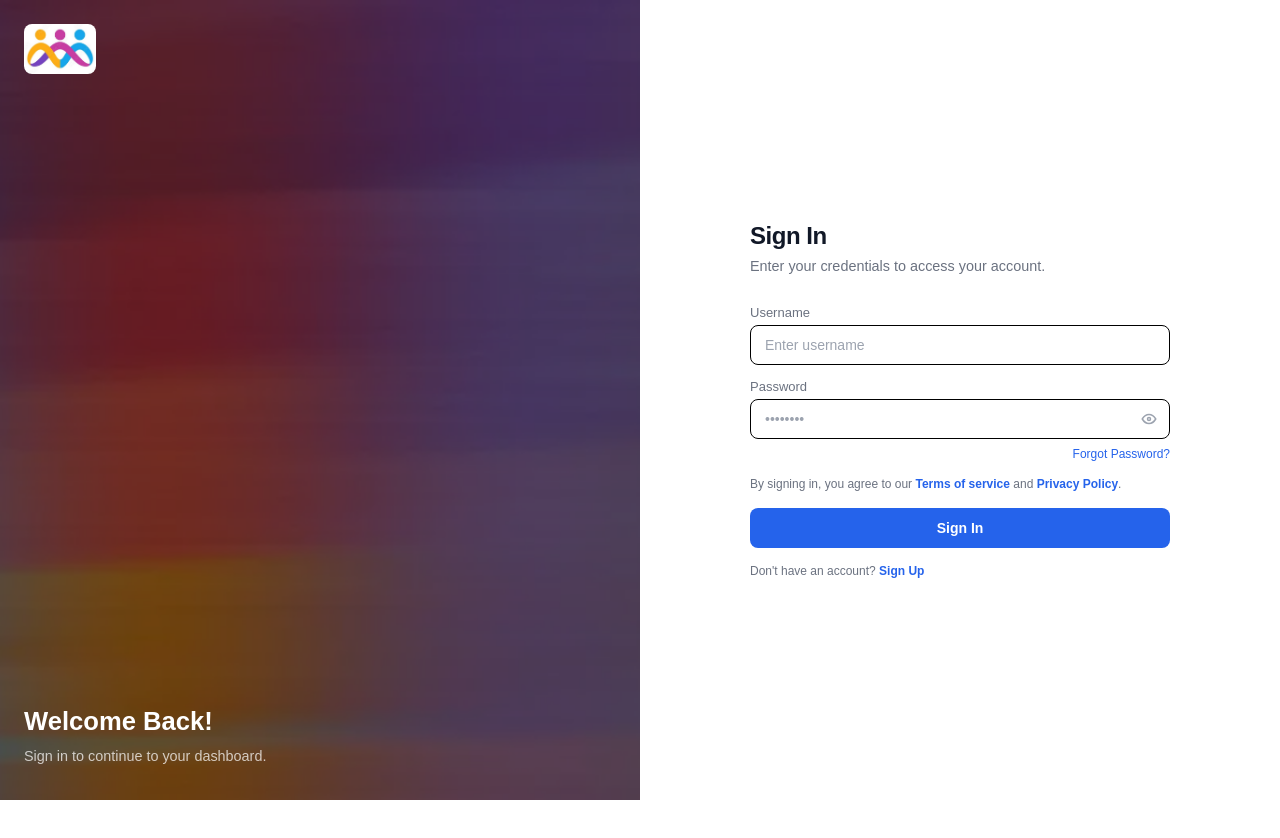
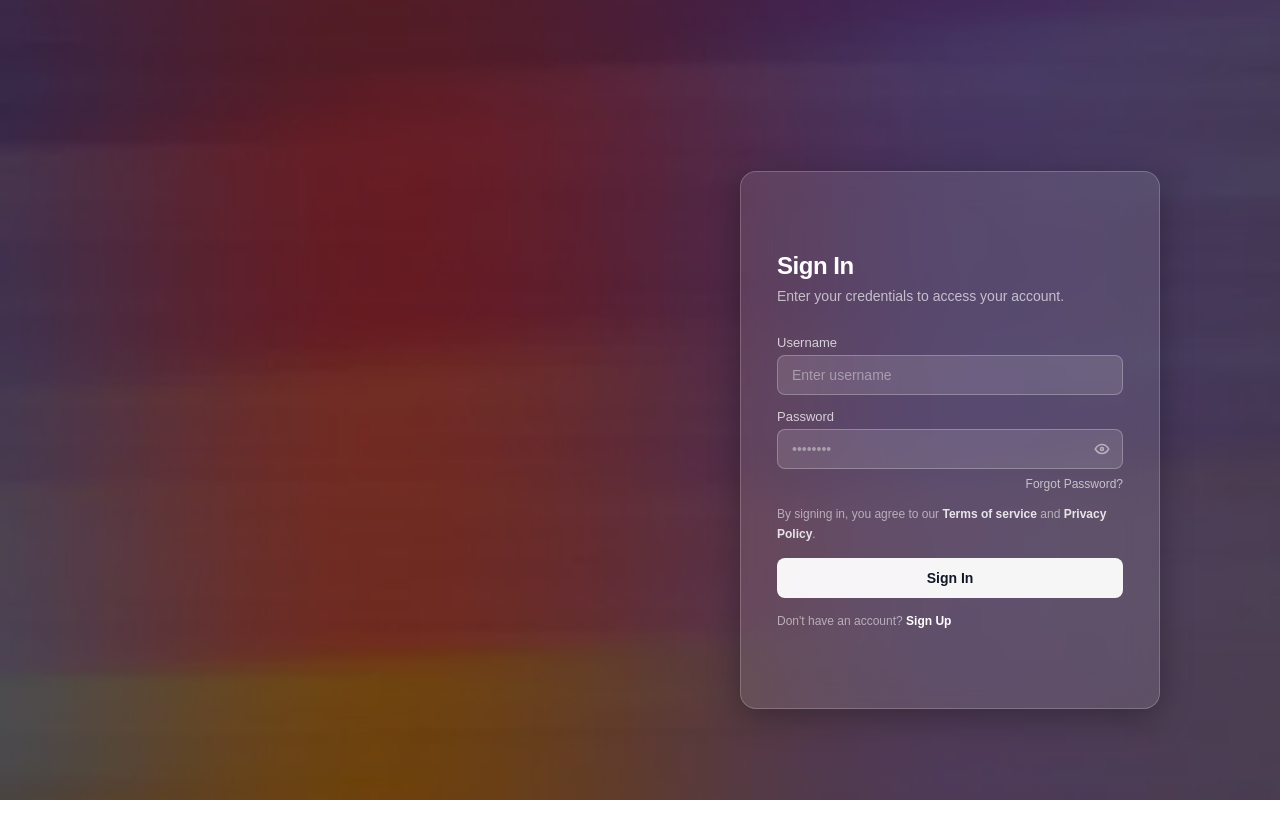
Before and after one commit to Kristalmdh7535/sooriConstruction, a Next.js app: page /login in a window 1280 px wide. Shown: the top 838 px of the page. Before the commit the page ends 800 px from the top, so only its background shows below. Built offline with nearby package versions, Linux system fonts and the light colour scheme.

Commit message:
Login/ register class

```diff
--- a/package.json
+++ b/package.json
@@ -9,6 +9,7 @@
     "lint": "eslint"
   },
   "dependencies": {
+    "gsap": "^3.15.0",
     "next": "16.2.9",
     "react": "19.2.4",
     "react-dom": "19.2.4",
--- a/src/app/login/login.module.css
+++ b/src/app/login/login.module.css
@@ -1,90 +1,45 @@
 .main {
   flex: 1;
   min-height: 100vh;
+  position: relative;
   display: flex;
-  flex-direction: row;
+  align-items: center;
+  justify-content: flex-end;
+  padding: 40px 60px;
 }
 
-.imageSide {
-  display: none;
-  position: relative;
-  width: 50%;
-  flex-shrink: 0;
-  overflow: hidden;
-  order: 1;
-}
-
-@media (min-width: 1024px) {
-  .imageSide {
-    display: block;
-  }
-}
-
-.image {
-  position: absolute;
+.bgImage {
+  position: fixed;
   inset: 0;
   width: 100%;
   height: 100%;
   object-fit: cover;
   object-position: center;
+  z-index: 0;
 }
 
-.imageOverlay {
-  position: absolute;
+.bgOverlay {
+  position: fixed;
   inset: 0;
   background: rgba(0, 0, 0, 0.55);
+  z-index: 1;
 }
 
-.imageContent {
-  position: absolute;
-  inset: 0;
-  display: flex;
-  flex-direction: column;
-  justify-content: space-between;
-  padding: 24px;
+.formCard {
+  position: relative;
+  z-index: 2;
+  width: 100%;
+  max-width: 420px;
+  background: rgba(255, 255, 255, 0.1);
+  backdrop-filter: blur(16px);
+  -webkit-backdrop-filter: blur(16px);
+  border: 1px solid rgba(255, 255, 255, 0.2);
+  border-radius: 16px;
+  padding: 80px 36px;
+  box-shadow: 0 8px 32px rgba(0, 0, 0, 0.3);
 }
 
-.logoImg {
-  width: 72px;
-  border-radius: 8px;
-  display: block;
-}
-
-.imageText {
-  padding-bottom: 8px;
-}
-
-.imageHeading {
-  font-size: 1.6rem;
-  font-weight: 700;
-  color: white;
-  margin: 0 0 8px;
-  line-height: 1.25;
-}
-
-.imageSubtext {
-  font-size: 0.9rem;
-  color: rgba(255, 255, 255, 0.72);
-  margin: 0;
-  max-width: 280px;
-  line-height: 1.5;
-}
-
-.formSide {
-  flex: 1;
-  min-height: 100vh;
-  display: flex;
-  align-items: center;
-  justify-content: center;
-  background: white;
-  padding: 40px 24px;
-  order: 2;
-}
-
-.formInner {
-  width: 100%;
-  max-width: 420px;
-}
+/* ─── Header ─── */
 
 .formHeader {
   margin-bottom: 28px;
@@ -93,17 +48,19 @@
 .title {
   font-size: 1.5rem;
   font-weight: 700;
-  color: #111827;
+  color: #ffffff;
   margin: 0 0 6px;
   letter-spacing: -0.02em;
 }
 
 .subtitle {
-  font-size: 0.9rem;
-  color: #6b7280;
+  font-size: 0.875rem;
+  color: rgba(255, 255, 255, 0.65);
   margin: 0;
   line-height: 1.5;
 }
+
+/* ─── Form ─── */
 
 .form {
   display: flex;
@@ -120,31 +77,33 @@
   margin-bottom: 5px;
   font-size: 13px;
   font-weight: 500;
-  color: #6b7280;
+  color: rgba(255, 255, 255, 0.75);
 }
 
 .field input {
   height: 40px;
   padding: 0 14px;
-  background: white;
-  color: #111827;
-  border: 1px solid #000000;
+  background: rgba(255, 255, 255, 0.12);
+  color: #ffffff;
+  border: 1px solid rgba(255, 255, 255, 0.25);
   border-radius: 8px;
   font-size: 14px;
   width: 100%;
   box-sizing: border-box;
-  transition: box-shadow 0.2s ease;
+  transition: box-shadow 0.2s ease, border-color 0.2s ease;
 }
 
 .field input::placeholder {
-  color: #9ca3af;
+  color: rgba(255, 255, 255, 0.4);
 }
 
 .field input:focus {
   outline: none;
-  border-color: #000;
-  box-shadow: 0 0 0 3px rgba(59, 130, 246, 0.2);
+  border-color: rgba(255, 255, 255, 0.6);
+  box-shadow: 0 0 0 3px rgba(255, 255, 255, 0.1);
 }
+
+/* ─── Password ─── */
 
 .passwordWrapper {
   position: relative;
@@ -165,7 +124,7 @@
   padding: 0;
   display: flex;
   align-items: center;
-  color: #9ca3af;
+  color: rgba(255, 255, 255, 0.5);
   line-height: 0;
 }
 
@@ -175,46 +134,52 @@
 }
 
 .toggleBtn:hover {
-  color: #6b7280;
+  color: rgba(255, 255, 255, 0.85);
 }
+
+/* ─── Forgot password ─── */
 
 .forgotLink {
   font-size: 12px;
   font-weight: 500;
-  color: #2563eb;
+  color: rgba(255, 255, 255, 0.65);
   text-align: right;
   margin-top: -6px;
 }
 
 .forgotLink:hover {
-  text-decoration: underline;
+  color: #ffffff;
 }
+
+/* ─── Terms ─── */
 
 .terms {
   font-size: 12px;
-  color: #6b7280;
+  color: rgba(255, 255, 255, 0.55);
   margin: 0;
   line-height: 1.6;
 }
 
 .termsLink {
-  color: #2563eb;
+  color: rgba(255, 255, 255, 0.85);
   font-weight: 600;
 }
 
 .termsLink:hover {
-  color: #6b7280;
+  color: #ffffff;
 }
+
+/* ─── Submit ─── */
 
 .submitBtn {
   width: 100%;
   height: 40px;
-  background: #2563eb;
-  color: white;
+  background: rgba(255, 255, 255, 0.95);
+  color: #111827;
   border: none;
   border-radius: 8px;
   font-size: 14px;
-  font-weight: 600;
+  font-weight: 700;
   cursor: pointer;
   transition: opacity 0.2s ease;
 }
@@ -224,26 +189,30 @@
 }
 
 .submitBtn:disabled {
-  opacity: 0.6;
+  opacity: 0.5;
   cursor: not-allowed;
 }
+
+/* ─── Footer ─── */
 
 .footerText {
   text-align: left;
   margin-top: 16px;
   font-size: 12px;
   font-weight: 500;
-  color: #6b7280;
+  color: rgba(255, 255, 255, 0.55);
 }
 
 .link {
-  color: #2563eb;
-  font-weight: 600;
+  color: #ffffff;
+  font-weight: 700;
 }
 
 .link:hover {
-  color: #6b7280;
+  text-decoration: underline;
 }
+
+/* ─── Alerts ─── */
 
 .error,
 .success {
@@ -255,20 +224,19 @@
 
 .error {
   color: #fda4af;
-  background: #881337;
+  background: rgba(136, 19, 55, 0.7);
 }
 
 .success {
   color: #86efac;
-  background: #14532d;
+  background: rgba(20, 83, 45, 0.7);
 }
 
-@media (max-width: 1023px) {
+/* ─── Mobile ─── */
+
+@media (max-width: 768px) {
   .main {
-    flex-direction: column;
-  }
-
-  .formSide {
-    min-height: 100vh;
+    justify-content: center;
+    padding: 24px 16px;
   }
 }
--- a/src/app/login/login.tsx
+++ b/src/app/login/login.tsx
@@ -65,32 +65,15 @@ export default function LoginForm() {
 
   return (
     <main className={styles.main}>
-
-      {/* LEFT: image panel */}
-      <div className={styles.imageSide}>
       <img
         src="/images/RegisterBackground.jpg"
         alt=""
         aria-hidden="true"
-          className={styles.image}
+        className={styles.bgImage}
       />
-        <div className={styles.imageOverlay} />
-        <div className={styles.imageContent}>
-          <a href="/">
-            <img src="/images/logo.jpg" alt="logo" className={styles.logoImg} />
-          </a>
-          <div className={styles.imageText}>
-            <h2 className={styles.imageHeading}>Welcome Back!</h2>
-            <p className={styles.imageSubtext}>
-              Sign in to continue to your dashboard.
-            </p>
-          </div>
-        </div>
-      </div>
+      <div className={styles.bgOverlay} />
 
-      {/* RIGHT: form panel */}
-      <div className={styles.formSide}>
-        <div className={styles.formInner}>
+      <div className={styles.formCard}>
         <div className={styles.formHeader}>
           <h1 className={styles.title}>Sign In</h1>
           <p className={styles.subtitle}>
@@ -168,8 +151,6 @@ export default function LoginForm() {
           <a href="/register" className={styles.link}>Sign Up</a>
         </p>
       </div>
-      </div>
-
     </main>
   );
 }
--- a/src/app/register/register.module.css
+++ b/src/app/register/register.module.css
@@ -1,116 +1,63 @@
-/* ─── Page shell: full viewport, two halves ─── */
-
 .main {
   flex: 1;
   min-height: 100vh;
+  position: relative;
   display: flex;
-  flex-direction: row;
+  align-items: center;
+  justify-content: flex-end;
+  padding: 40px 60px;
 }
 
-/* ─── Left: image panel ─── */
-
-.imageSide {
-  display: none;
-  position: relative;
-  width: 50%;
-  flex-shrink: 0;
-  overflow: hidden;
-  order: 1;
-}
-
-@media (min-width: 1024px) {
-  .imageSide {
-    display: block;
-  }
-}
-
-.image {
-  position: absolute;
+.bgImage {
+  position: fixed;
   inset: 0;
   width: 100%;
   height: 100%;
   object-fit: cover;
   object-position: center;
+  z-index: 0;
 }
 
-.imageOverlay {
-  position: absolute;
+.bgOverlay {
+  position: fixed;
   inset: 0;
   background: rgba(0, 0, 0, 0.55);
+  z-index: 1;
 }
 
-.imageContent {
-  position: absolute;
-  inset: 0;
-  display: flex;
-  flex-direction: column;
-  justify-content: space-between;
-  padding: 24px;
-}
+/* ─── Glass form card ─── */
 
-.logo img {
-  width: 2px;
-  border-radius: 8px;
-  display: block;
-}
-
-.imageText {
-  padding-bottom: 8px;
-}
-
-.imageHeading {
-  font-size: 1.6rem;
-  font-weight: 700;
-  color: white;
-  margin: 0 0 8px;
-  line-height: 1.25;
-}
-
-.imageSubtext {
-  font-size: 0.9rem;
-  color: rgba(255, 255, 255, 0.72);
-  margin: 0;
-  max-width: 280px;
-  line-height: 1.5;
-}
-
-/* ─── Right: form panel ─── */
-
-.formSide {
-  flex: 1;
-  min-height: 100vh;
-  display: flex;
-  align-items: center;
-  justify-content: center;
-  background: white;
-  padding: 40px 24px;
-  order: 2;
-}
-
-/* ─── Inner white card (floats centered on the right panel) ─── */
-
-.formInner {
+.formCard {
+  position: relative;
+  z-index: 2;
   width: 100%;
-  max-width: 420px;
+  max-width: 460px;
+  background: rgba(255, 255, 255, 0.1);
+  backdrop-filter: blur(16px);
+  -webkit-backdrop-filter: blur(16px);
+  border: 1px solid rgba(255, 255, 255, 0.2);
+  border-radius: 16px;
+  padding: 36px 36px;
+  box-shadow: 0 8px 32px rgba(0, 0, 0, 0.3);
 }
 
 /* ─── Header ─── */
 
 .formHeader {
-  margin-bottom: 28px;
+  margin-bottom: 24px;
 }
 
 .title {
   font-size: 1.5rem;
   font-weight: 700;
-  color: #111827;
+  color: #ffffff;
   margin: 0 0 6px;
   letter-spacing: -0.02em;
 }
 
 .subtitle {
-  font-size: 0.9rem;
-  color: #6b7280;
+  font-size: 0.875rem;
+  color: rgba(255, 255, 255, 0.65);
   margin: 0;
   line-height: 1.5;
 }
@@ -120,7 +67,7 @@
 .form {
   display: flex;
   flex-direction: column;
-  gap: 14px;
+  gap: 12px;
 }
 
 .row {
@@ -138,16 +85,16 @@
   margin-bottom: 5px;
   font-size: 13px;
   font-weight: 500;
-  color: #6b7280;
+  color: rgba(255, 255, 255, 0.75);
 }
 
 .field input,
 .field select {
   height: 40px;
   padding: 0 14px;
-  background: white;
-  color: #111827;
-  border: 1px solid #000000;
+  background: rgba(255, 255, 255, 0.12);
+  color: #ffffff;
+  border: 1px solid rgba(255, 255, 255, 0.25);
   border-radius: 8px;
   font-size: 14px;
   width: 100%;
@@ -158,14 +105,19 @@
 }
 
 .field input::placeholder {
-  color: #9ca3af;
+  color: rgba(255, 255, 255, 0.4);
+}
+
+.field select option {
+  background: #1e2937;
+  color: #ffffff;
 }
 
 .field input:focus,
 .field select:focus {
   outline: none;
-  border-color: #000;
-  box-shadow: 0 0 0 3px rgba(59, 130, 246, 0.2);
+  border-color: rgba(255, 255, 255, 0.6);
+  box-shadow: 0 0 0 3px rgba(255, 255, 255, 0.1);
 }
 
 /* ─── Password ─── */
@@ -189,7 +141,7 @@
   padding: 0;
   display: flex;
   align-items: center;
-  color: #2563eb;
+  color: rgba(255, 255, 255, 0.5);
   line-height: 0;
 }
 
@@ -199,39 +151,38 @@
 }
 
 .toggleBtn:hover {
-  color: #6b7280;
+  color: rgba(255, 255, 255, 0.85);
 }
 
 /* ─── Terms ─── */
 
 .terms {
   font-size: 12px;
-  color: #6b7280;
+  color: rgba(255, 255, 255, 0.55);
   margin: 2px 0 0;
   line-height: 1.6;
 }
 
 .termsLink {
-  color: #2563eb;
+  color: rgba(255, 255, 255, 0.85);
   font-weight: 600;
-  text-decoration: none;
 }
 
 .termsLink:hover {
-  color: #6b7280;
+  color: #ffffff;
 }
 
-/* ─── Submit button ─── */
+/* ─── Submit ─── */
 
 .submitBtn {
   width: 100%;
   height: 40px;
-  background: #2563eb;
-  color: white;
+  background: rgba(255, 255, 255, 0.95);
+  color: #111827;
   border: none;
   border-radius: 8px;
   font-size: 14px;
-  font-weight: 600;
+  font-weight: 700;
   cursor: pointer;
   transition: opacity 0.2s ease;
 }
@@ -241,7 +192,7 @@
 }
 
 .submitBtn:disabled {
-  opacity: 0.6;
+  opacity: 0.5;
   cursor: not-allowed;
 }
 
@@ -252,18 +203,19 @@
   margin-top: 16px;
   font-size: 12px;
   font-weight: 500;
-  color: #6b7280;
+  color: rgba(255, 255, 255, 0.55);
 }
 
 .link {
-  color: #2563eb;
-  font-weight: 600;
-  text-decoration: none;
+  color: #ffffff;
+  font-weight: 700;
 }
 
 .link:hover {
-  color: #6b7280;
+  text-decoration: underline;
 }
+
+/* ─── Alerts ─── */
 
 .error,
 .success {
@@ -275,26 +227,19 @@
 
 .error {
   color: #fda4af;
-  background: #881337;
+  background: rgba(136, 19, 55, 0.7);
 }
 
 .success {
   color: #86efac;
-  background: #14532d;
+  background: rgba(20, 83, 45, 0.7);
 }
 
-@media (max-width: 1023px) {
+/* ─── Mobile ─── */
+
+@media (max-width: 768px) {
   .main {
-    flex-direction: column;
-  }
-
-  .formSide {
-    min-height: 100vh;
+    justify-content: center;
+    padding: 24px 16px;
   }
 }
-
-.logoImg {
-  width: 72px;
-  border-radius: 8px;
-  display: block;
-}
```
Also changed, not shown: src/app/register/register.tsx (+3 -23 lines), 1 other file (tests, documents, lock files or other folders). Lines whose indentation alone changed are shown as unchanged.
